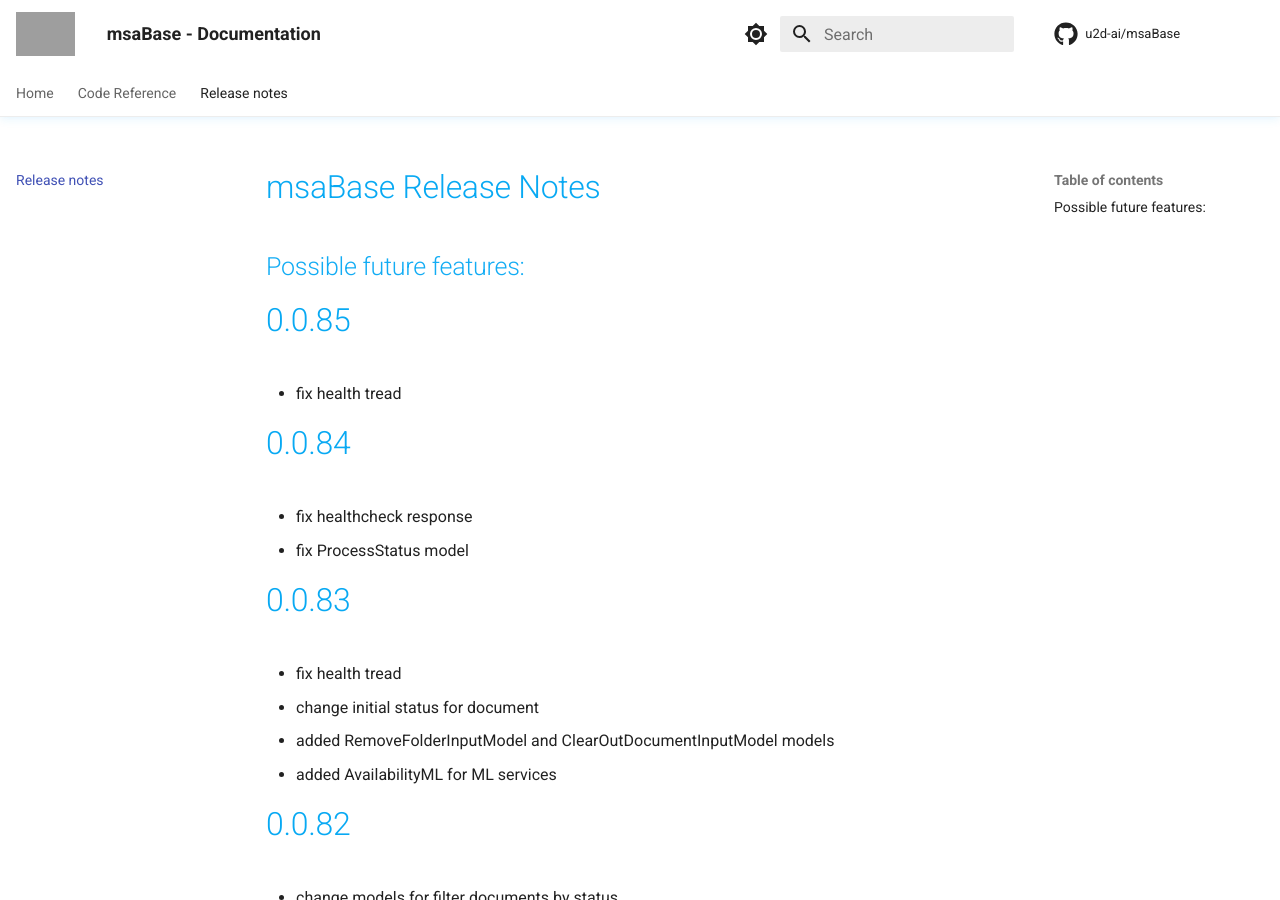
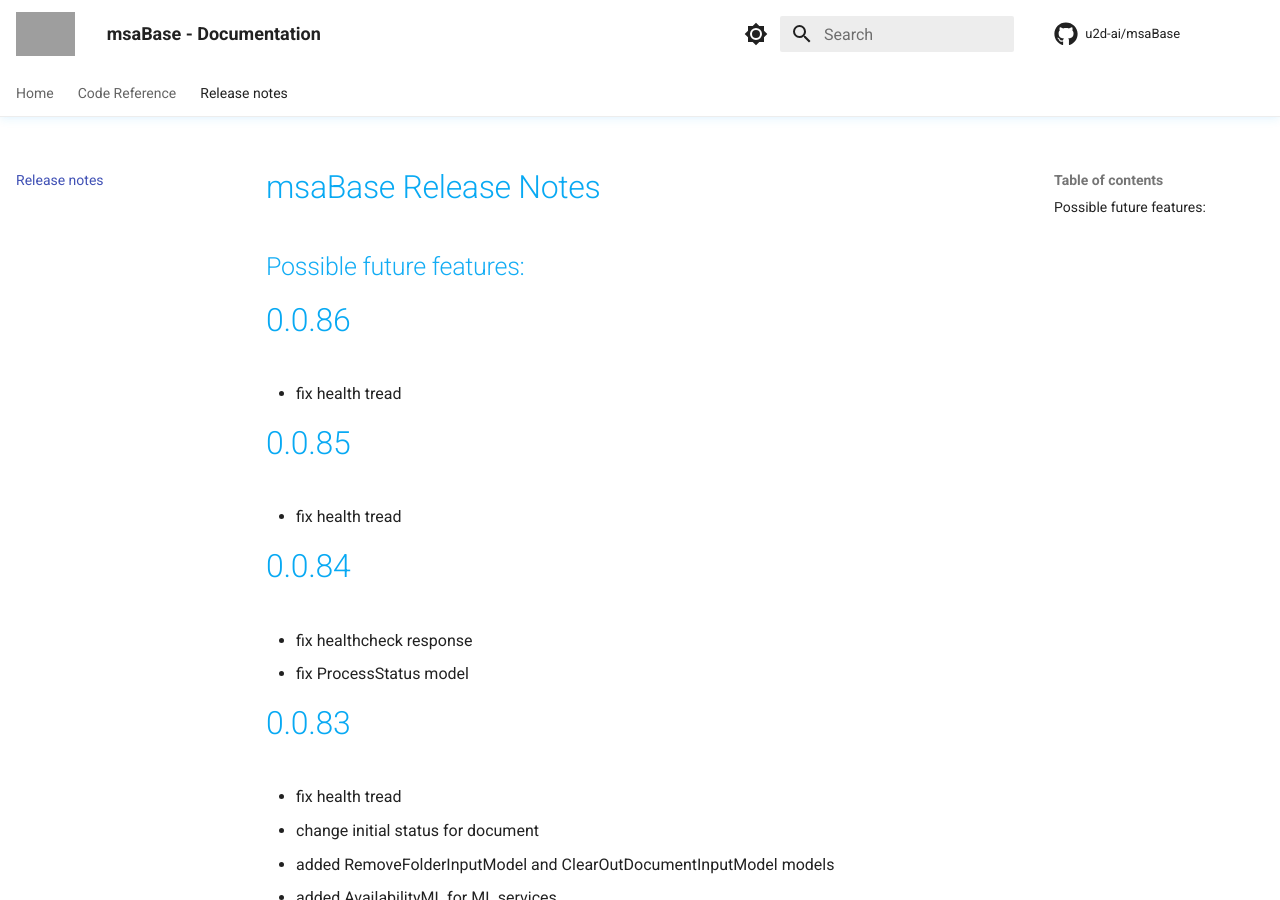
Before and after one commit to u2d-ai/msaBase, an MkDocs documentation site: the page built from docs/release-notes.md, in a window 1280 px wide and 900 px high. Built offline with MkDocs 1.6.1 and Material for MkDocs 9.7.7, drawn with Linux system fonts in a browser that asks for light colours; comment, search, counter and statistics services are not loaded; grey boxes are pictures that could not be loaded.

```diff
--- a/docs/release-notes.md
+++ b/docs/release-notes.md
@@ -1,5 +1,10 @@
 # msaBase Release Notes
 ## Possible future features:
+
+
+# 0.0.86
+
+- fix health tread
 
 # 0.0.85
 
--- a/msaBase/__init__.py
+++ b/msaBase/__init__.py
@@ -1,7 +1,7 @@
 import glob
 from os.path import basename, dirname, isfile, join
 
-version = "0.0.84"
+version = "0.0.86"
 __author__ = "Stefan Welcker"
 __copyright__ = "Copyright 2022, U2D.ai"
 __license__ = "MIT"
```
